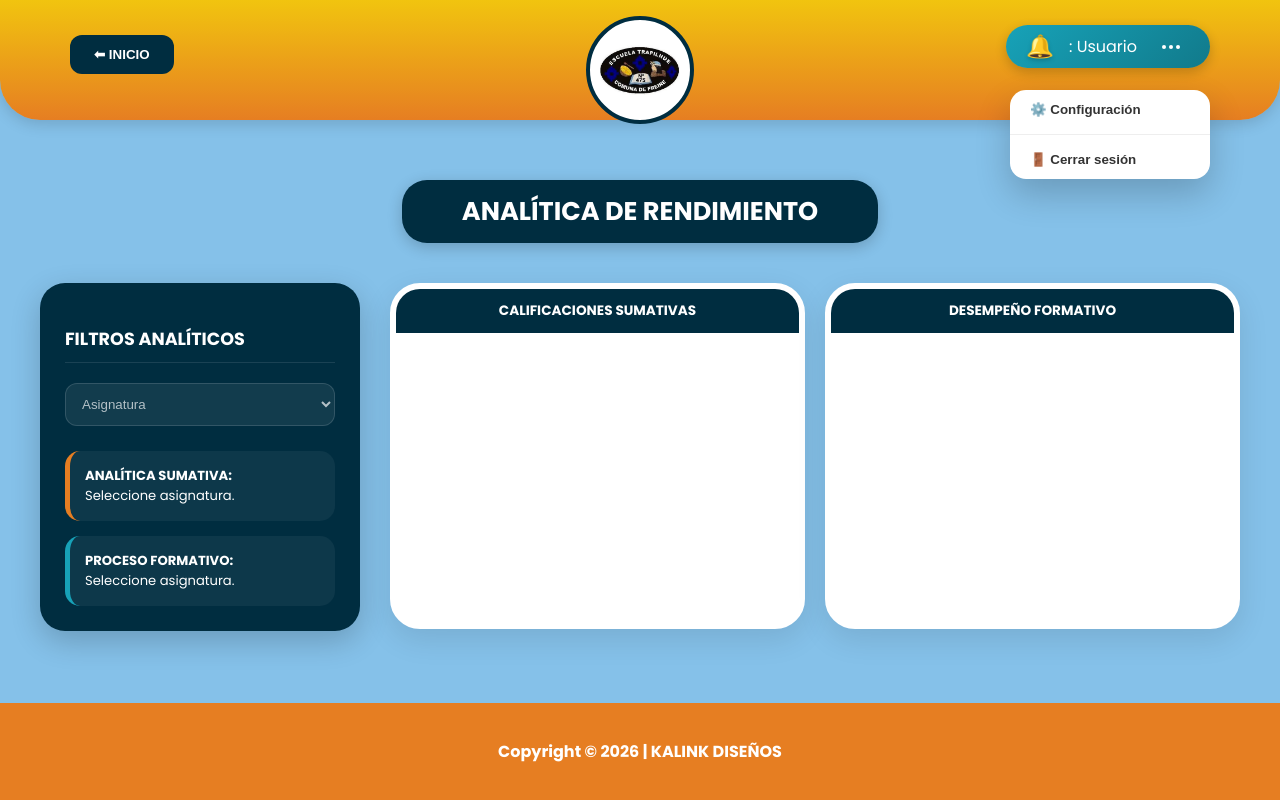
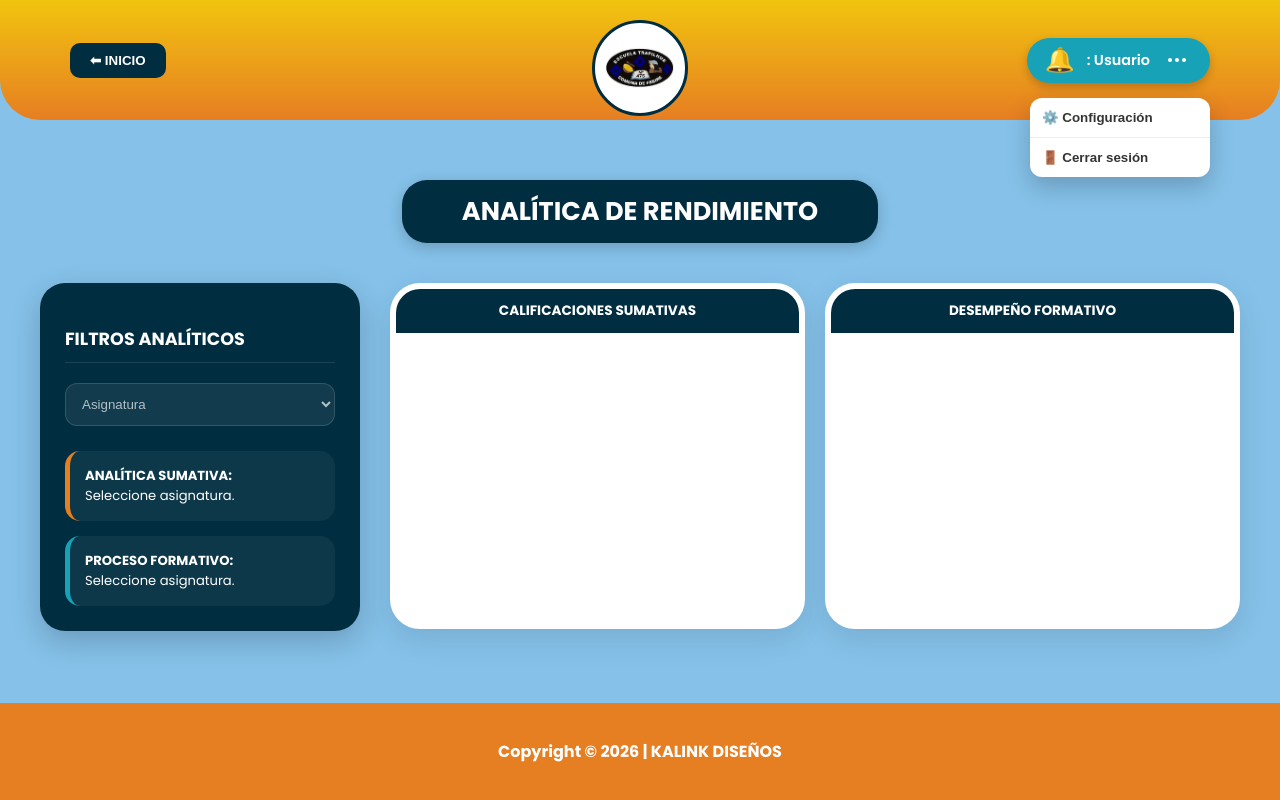
Before and after one commit to FrancoCastilloLagos/escuela-trapilhue-pwa, an Angular app in the folder frontend/: page /rendimiento in a window 1280 px wide. Both pictures are taken after a click on the button 1171 px from the left and 46 px from the top of the page. Built offline with nearby package versions, Linux system fonts and the light colour scheme.

Commit message:
Fix: celular

```diff
--- a/frontend/src/app/components/header/header.component.css
+++ b/frontend/src/app/components/header/header.component.css
@@ -1,3 +1,4 @@
+/* Contenedor Principal */
 .header-main {
   width: 100%;
   background: linear-gradient(180deg, #f1c40f, #e67e22);
@@ -8,48 +9,146 @@
   justify-content: center;
   position: relative;
   z-index: 1000;
-  box-shadow: 0 4px 15px rgba(0,0,0,0.15);
 }
 
-.header-container { width: 100%; max-width: 1200px; display: flex; justify-content: center; align-items: center; position: relative; }
-.header-left-action { position: absolute; left: 30px; top: 35px; }
-.btn-back-nav { background: #002d40; color: white; border: none; padding: 12px 24px; border-radius: 12px; font-weight: 700; cursor: pointer; }
-
-.logo-white-bg { background: white; width: 100px; height: 100px; border-radius: 50%; display: flex; align-items: center; justify-content: center; border: 4px solid #002d40; margin-top: 20px; }
-.img-logo { width: 80%; object-fit: contain; }
-
-.user-profile-pill {
-  position: absolute; top: 25px; right: 30px;
-  background: linear-gradient(135deg, #17a2b8, #117a8b);
-  padding: 8px 20px; border-radius: 50px; color: white;
-  display: flex; align-items: center; gap: 15px; box-shadow: 0 4px 12px rgba(0,0,0,0.2);
+.header-container {
+  width: 100%;
+  max-width: 1200px;
+  display: flex;
+  justify-content: center;
+  align-items: center;
+  position: relative;
 }
 
-.notif-trigger { background: transparent !important; border: none !important; cursor: pointer; padding: 0; display: flex; align-items: center; justify-content: center; position: relative; outline: none; }
-.bell-icon { font-size: 1.4rem; filter: drop-shadow(0 2px 2px rgba(0,0,0,0.2)); }
-.notif-badge { position: absolute; top: -5px; right: -8px; background: #ff4757; color: white; font-size: 10px; min-width: 18px; height: 18px; border-radius: 50%; display: flex; align-items: center; justify-content: center; font-weight: bold; border: 2px solid #17a2b8; }
+.header-left-action { position: absolute; left: 30px; }
 
-.notif-dropdown { position: absolute; top: 55px; right: 0; width: 320px; background: white; border-radius: 20px; box-shadow: 0 15px 40px rgba(0,0,0,0.3); z-index: 2000; overflow: hidden; }
-.notif-header { background: #002d40; color: white; padding: 15px; text-align: center; font-weight: 700; }
-.notif-list { max-height: 350px; overflow-y: auto; }
-.notif-item { display: flex; border-bottom: 1px solid #f0f0f0; min-height: 80px; }
-.notif-item.unread { background: #f0f9ff; }
+.btn-back-nav {
+  background: #002d40;
+  color: white;
+  border: none;
+  padding: 10px 20px;
+  border-radius: 10px;
+  font-weight: bold;
+  cursor: pointer;
+}
 
-.notif-indicator { width: 10px; min-height: 100%; flex-shrink: 0; background-color: #ccc; }
-.notif-indicator[data-type="anotacion"] { background-color: #f7a0f2 !important; }
-.notif-indicator[data-type="nota"] { background-color: #2ecc71 !important; }
-.notif-indicator[data-type="riesgo"] { background-color: #e74c3c !important; }
-.notif-indicator[data-type="comunicacion"] { background-color: #3498db !important; }
-.notif-indicator[data-type="fecha"] { background-color: #8e44ad !important; }
+.logo-white-bg {
+  background: white;
+  width: 90px;
+  height: 90px;
+  border-radius: 50%;
+  display: flex;
+  align-items: center;
+  justify-content: center;
+  border: 3px solid #002d40;
+  margin-top: 15px;
+}
+.img-logo { width: 75%; }
 
-.notif-body { padding: 12px; display: flex; flex-direction: column; flex-grow: 1; text-align: left; }
-.notif-t { font-weight: 800; font-size: 0.85rem; color: #2c3e50; }
-.notif-m { font-size: 0.8rem; color: #576574; }
-.notif-f { font-size: 0.7rem; color: #95a5a6; }
+/* PILL TURQUESA (Mantenemos su forma siempre) */
+.user-profile-pill {
+  position: absolute;
+  right: 30px;
+  background: #17a2b8;
+  padding: 8px 18px;
+  border-radius: 50px;
+  color: white;
+  display: flex;
+  align-items: center;
+  gap: 12px;
+  box-shadow: 0 4px 10px rgba(0,0,0,0.2);
+  /* IMPORTANTE: No usar overflow hidden aquí */
+}
 
-.menu-trigger { background: transparent; border: none; cursor: pointer; display: flex; gap: 3px; padding: 10px; }
+.notif-btn { background: none; border: none; cursor: pointer; position: relative; padding: 0; }
+.bell-icon { font-size: 1.5rem; }
+.notif-badge {
+  position: absolute;
+  top: -5px;
+  right: -5px;
+  background: #ff4757;
+  color: white;
+  font-size: 10px;
+  width: 18px;
+  height: 18px;
+  border-radius: 50%;
+  display: flex;
+  align-items: center;
+  justify-content: center;
+  border: 2px solid #17a2b8;
+}
+
+.user-info-text { font-weight: 600; font-size: 0.9rem; }
+.dots-btn { background: none; border: none; cursor: pointer; display: flex; gap: 3px; }
 .dot { width: 4px; height: 4px; background: white; border-radius: 50%; }
 
-.dropdown-floating-menu { position: absolute; top: 65px; right: 0; width: 200px; background: white; border-radius: 16px; box-shadow: 0 15px 35px rgba(0,0,0,0.2); z-index: 2000; }
-.dropdown-item { width: 100%; padding: 12px 20px; border: none; background: none; text-align: left; cursor: pointer; font-weight: 600; color: #333; }
-.dropdown-item:hover { background: #f8f9fa; color: #e67e22; }
+/* --- CUADRO DE NOTIFICACIONES FLOTANTE --- */
+.floating-notif-card {
+  position: absolute;
+  top: 60px; /* Lo bajamos para que no tape el pill */
+  right: 0;
+  width: 300px;
+  background: white;
+  border-radius: 15px;
+  box-shadow: 0 10px 30px rgba(0,0,0,0.3);
+  z-index: 2100;
+  overflow: hidden;
+  color: #333;
+  animation: fadeIn 0.2s ease-out;
+}
+
+@keyframes fadeIn { from { opacity: 0; transform: translateY(-10px); } to { opacity: 1; transform: translateY(0); } }
+
+.card-header { background: #002d40; color: white; padding: 10px; text-align: center; font-weight: bold; font-size: 0.8rem; }
+.card-body { max-height: 300px; overflow-y: auto; }
+
+.notif-row { display: flex; border-bottom: 1px solid #eee; min-height: 60px; }
+.notif-row.is-new { background: #f0faff; }
+
+.color-bar { width: 6px; flex-shrink: 0; }
+.color-bar[data-type="anotacion"] { background: #f7a0f2; }
+.color-bar[data-type="nota"] { background: #2ecc71; }
+.color-bar[data-type="riesgo"] { background: #e74c3c; }
+.color-bar[data-type="comunicacion"] { background: #3498db; }
+.color-bar[data-type="fecha"] { background: #8e44ad; }
+
+.content-text { padding: 8px; display: flex; flex-direction: column; gap: 2px; }
+.row-title { font-weight: bold; font-size: 0.8rem; }
+.row-msg { font-size: 0.75rem; color: #666; }
+.row-date { font-size: 0.65rem; color: #aaa; }
+
+/* --- CUADRO DE MENÚ FLOTANTE --- */
+.floating-menu-card {
+  position: absolute;
+  top: 60px;
+  right: 0;
+  width: 180px;
+  background: white;
+  border-radius: 12px;
+  box-shadow: 0 10px 25px rgba(0,0,0,0.2);
+  z-index: 2100;
+  display: flex;
+  flex-direction: column;
+  overflow: hidden;
+}
+
+.floating-menu-card button {
+  padding: 12px;
+  border: none;
+  background: none;
+  text-align: left;
+  cursor: pointer;
+  font-weight: 600;
+  color: #333;
+}
+.floating-menu-card button:hover { background: #f5f5f5; color: #e67e22; }
+.logout-btn { border-top: 1px solid #eee !important; }
+
+/* Mobile */
+@media (max-width: 768px) {
+  .header-main { height: auto; padding: 20px 0; border-radius: 0 0 30px 30px; }
+  .header-container { flex-direction: column; gap: 15px; }
+  .header-left-action { position: relative; left: 0; }
+  .user-profile-pill { position: relative; right: 0; width: 90%; justify-content: center; }
+  .floating-notif-card { right: 5%; width: 90%; }
+}
--- a/frontend/src/app/components/header/header.component.html
+++ b/frontend/src/app/components/header/header.component.html
@@ -11,40 +11,40 @@
     </div>
 
     <div class="user-profile-pill">
-      <div class="notification-wrapper" *ngIf="!esDocente">
-        <button class="notif-trigger" (click)="toggleNotifications($event)">
+
+      <div class="notification-trigger-area" *ngIf="!esDocente">
+        <button class="notif-btn" (click)="toggleNotifications($event)">
           <span class="bell-icon">🔔</span>
           <span class="notif-badge" *ngIf="unreadCount > 0">{{ unreadCount }}</span>
         </button>
+      </div>
 
-        <div class="notif-dropdown" *ngIf="notifOpen" (click)="$event.stopPropagation()">
-          <div class="notif-header">NOTIFICACIONES</div>
-          <div class="notif-list">
-            <div *ngIf="listaNotificaciones.length === 0" class="no-notif" style="padding: 15px; text-align: center; font-size: 0.8rem; color: #999;">Sin avisos nuevos</div>
+      <span class="user-info-text">{{ userRol }}: {{ userName }}</span>
 
-            <div class="notif-item" *ngFor="let n of listaNotificaciones" [class.unread]="!n.leida">
-              <div class="notif-indicator" [attr.data-type]="n.tipo"></div>
-              <div class="notif-body">
-                <span class="notif-t">{{ n.titulo }}</span>
-                <span class="notif-m">{{ n.mensaje }}</span>
-                <span class="notif-f">{{ n.fecha | date:'dd/MM HH:mm' }}</span>
-              </div>
+      <button class="dots-btn" (click)="toggleMenu($event)">
+        <span class="dot"></span><span class="dot"></span><span class="dot"></span>
+      </button>
+
+      <div class="floating-notif-card" *ngIf="notifOpen" (click)="$event.stopPropagation()">
+        <div class="card-header">NOTIFICACIONES</div>
+        <div class="card-body">
+          <div *ngIf="listaNotificaciones.length === 0" class="empty-state">No hay notificaciones</div>
+          <div class="notif-row" *ngFor="let n of listaNotificaciones" [class.is-new]="!n.leida">
+            <div class="color-bar" [attr.data-type]="n.tipo"></div>
+            <div class="content-text">
+              <div class="row-title">{{ n.titulo }}</div>
+              <div class="row-msg">{{ n.mensaje }}</div>
+              <div class="row-date">{{ n.fecha | date:'dd/MM HH:mm' }}</div>
             </div>
           </div>
         </div>
       </div>
 
-      <span class="user-info">{{ userRol }}: {{ userName }}</span>
+      <div class="floating-menu-card" *ngIf="menuOpen" (click)="$event.stopPropagation()">
+        <button (click)="irAConfiguracion()">⚙️ Configuración</button>
+        <button (click)="cerrarSesion()" class="logout-btn">🚪 Cerrar sesión</button>
+      </div>
 
-      <button class="menu-trigger" (click)="toggleMenu($event)">
-        <span class="dot"></span><span class="dot"></span><span class="dot"></span>
-      </button>
-
-      <div class="dropdown-floating-menu" *ngIf="menuOpen" (click)="$event.stopPropagation()">
-        <button class="dropdown-item" (click)="irAConfiguracion()">⚙️ Configuración</button>
-        <div style="height: 1px; background: #eee; margin: 5px 0;"></div>
-        <button class="dropdown-item" (click)="cerrarSesion()">🚪 Cerrar sesión</button>
-      </div>
     </div>
   </div>
 </header>
--- a/frontend/src/app/components/header/header.component.ts
+++ b/frontend/src/app/components/header/header.component.ts
@@ -2,7 +2,7 @@ import { Component, OnInit, ChangeDetectorRef, OnDestroy } from '@angular/core';
 import { CommonModule } from '@angular/common';
 import { Router } from '@angular/router';
 import { AuthService } from '../../services/auth.service';
-import { NotasService } from '../../services/notas.service'; // Usamos tu servicio funcional
+import { NotasService } from '../../services/notas.service';
 import { Subscription, interval } from 'rxjs';
 import { startWith, switchMap } from 'rxjs/operators';
 
@@ -27,7 +27,7 @@ export class HeaderComponent implements OnInit, OnDestroy {
 
   constructor(
     private authService: AuthService,
-    private nService: NotasService, // Inyectamos el servicio que funciona
+    private nService: NotasService,
     private router: Router,
     private cdr: ChangeDetectorRef
   ) {}
@@ -38,7 +38,6 @@ export class HeaderComponent implements OnInit, OnDestroy {
     this.idUsuarioActual = Number(localStorage.getItem('id_usuario'));
     this.esDocente = this.userRol === 'DOCENTE';
 
-    // Si es apoderado, iniciamos la sincronización igual que en el dashboard
     if (!this.esDocente && this.idUsuarioActual > 0) {
       this.iniciarSincronizacion();
     }
@@ -49,57 +48,43 @@ export class HeaderComponent implements OnInit, OnDestroy {
   }
 
   iniciarSincronizacion() {
-    // Usamos la misma lógica RxJS que hace que tu Dashboard funcione bien
     this.pollSub = interval(5000).pipe(
       startWith(0),
       switchMap(() => this.nService.getNotificaciones(this.idUsuarioActual))
     ).subscribe({
       next: (data: any[]) => {
         this.listaNotificaciones = data.map(n => {
-          let tipoFinal = (n.tipo || n.TIPO || 'comunicacion').toLowerCase().trim();
-          const tituloNorm = (n.titulo || n.TITULO || '').toLowerCase();
+          let tipoFinal = (n.tipo || 'comunicacion').toLowerCase().trim();
+          const tituloNorm = (n.titulo || '').toLowerCase();
 
-          // Aplicamos la misma prioridad de colores que el dashboard para consistencia
-          if (tituloNorm.includes('anotaci')) {
-            tipoFinal = 'anotacion';
-          } else if (tipoFinal === 'alerta' || tituloNorm.includes('alerta') || tituloNorm.includes('riesgo')) {
-            tipoFinal = 'riesgo';
-          } else if (tituloNorm.includes('nota') || tituloNorm.includes('calificaci')) {
-            tipoFinal = 'nota';
-          } else if (tituloNorm.includes('fecha') || tituloNorm.includes('evaluaci')) {
-            tipoFinal = 'fecha';
-          }
+          if (tituloNorm.includes('anotaci')) tipoFinal = 'anotacion';
+          else if (tituloNorm.includes('riesgo') || tituloNorm.includes('alerta')) tipoFinal = 'riesgo';
+          else if (tituloNorm.includes('nota') || tituloNorm.includes('calificaci')) tipoFinal = 'nota';
+          else if (tituloNorm.includes('fecha') || tituloNorm.includes('evaluaci')) tipoFinal = 'fecha';
 
           return {
-            titulo: n.titulo || n.TITULO || 'Aviso',
-            mensaje: n.mensaje || n.MENSAJE || '',
-            fecha: n.fecha || n.FECHA || n.created_at,
+            ...n,
             tipo: tipoFinal,
-            leida: n.leida === 1 || n.LEIDA === 1 || false
+            leida: n.leida === 1 || n.leida === true
           };
         });
-
         this.unreadCount = this.listaNotificaciones.filter(n => !n.leida).length;
         this.cdr.detectChanges();
       },
-      error: (err) => console.error("Error en sincronización header:", err)
+      error: (err) => console.error("Error sincronización:", err)
     });
   }
 
   toggleNotifications(event: Event) {
     event.stopPropagation();
-    if (this.esDocente) return;
-
     this.notifOpen = !this.notifOpen;
     this.menuOpen = false;
 
     if (this.notifOpen && this.unreadCount > 0) {
-      this.nService.marcarComoLeidas(this.idUsuarioActual).subscribe({
-        next: () => {
-          this.unreadCount = 0;
-          this.listaNotificaciones.forEach(n => n.leida = true);
-          this.cdr.detectChanges();
-        }
+      this.nService.marcarComoLeidas(this.idUsuarioActual).subscribe(() => {
+        this.unreadCount = 0;
+        this.listaNotificaciones.forEach(n => n.leida = true);
+        this.cdr.detectChanges();
       });
     }
   }
```
